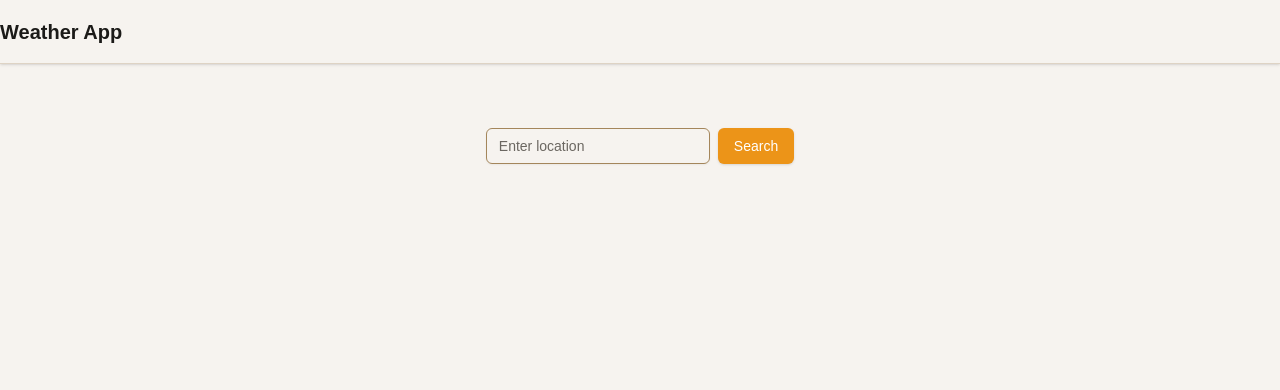
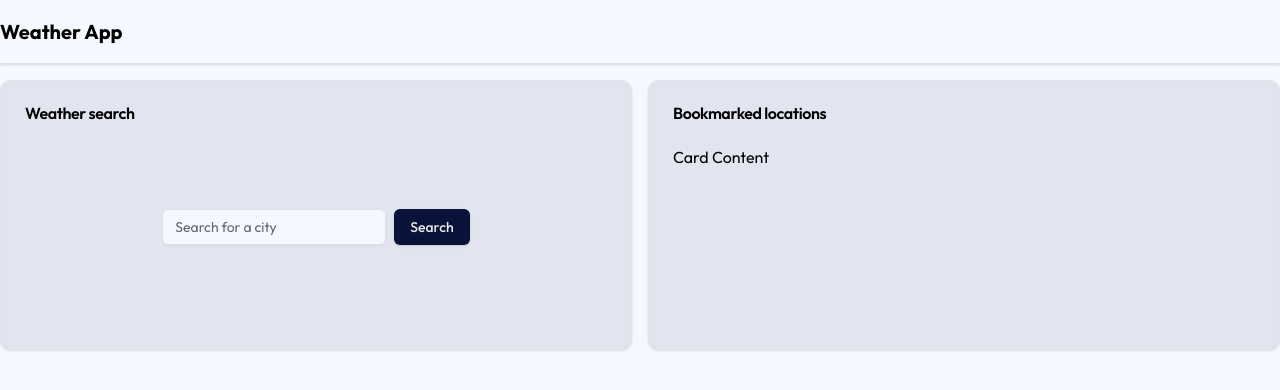
Before and after one commit to EugenVolosciuc/wallife-weather-app, a Next.js app: page / in a window 1280 px wide. Shown: the top 390 px of the page. Built offline with nearby package versions, Linux system fonts and the light colour scheme.

Commit message:
chore: styling changes

```diff
--- a/package.json
+++ b/package.json
@@ -14,8 +14,10 @@
     "clsx": "^2.1.1",
     "lucide-react": "^0.474.0",
     "next": "15.1.6",
+    "next-themes": "^0.4.4",
     "react": "^18.3.1",
     "react-dom": "^18.3.1",
+    "sonner": "^1.7.2",
     "tailwind-merge": "^2.6.0",
     "tailwindcss-animate": "^1.0.7"
   },
--- a/src/app/globals.css
+++ b/src/app/globals.css
@@ -3,52 +3,46 @@
 @tailwind utilities;
 
 body {
-  font-family: Arial, Helvetica, sans-serif;
+  @apply font-sans;
 }
 
 @layer base {
   :root {
-    --background: 35 29% 95%;
-    --foreground: 35 5% 10%;
-    --card: 35 29% 95%;
-    --card-foreground: 35 5% 15%;
-    --popover: 35 29% 95%;
-    --popover-foreground: 35 95% 10%;
-    --primary: 35 85% 51%;
-    --primary-foreground: 0 0% 100%;
-    --secondary: 35 29% 90%;
-    --secondary-foreground: 0 0% 0%;
-    --muted: -3 29% 95%;
-    --muted-foreground: 35 5% 40%;
-    --accent: -3 29% 90%;
-    --accent-foreground: 35 5% 15%;
-    --destructive: 0 50% 50%;
-    --destructive-foreground: 35 5% 95%;
-    --border: 35 29% 82%;
-    --input: 35 29% 50%;
-    --ring: 35 85% 51%;
-    --radius: 0.5rem;
-  }
-  .dark {
-    --background: 35 29% 10%;
-    --foreground: 35 5% 95%;
-    --card: 35 29% 10%;
-    --card-foreground: 35 5% 95%;
-    --popover: 35 29% 5%;
-    --popover-foreground: 35 5% 95%;
-    --primary: 35 85% 51%;
-    --primary-foreground: 0 0% 100%;
-    --secondary: 35 29% 20%;
-    --secondary-foreground: 0 0% 100%;
-    --muted: -3 29% 25%;
-    --muted-foreground: 35 5% 65%;
-    --accent: -3 29% 25%;
-    --accent-foreground: 35 5% 95%;
-    --destructive: 0 50% 50%;
-    --destructive-foreground: 35 5% 95%;
-    --border: 35 29% 50%;
-    --input: 35 29% 50%;
-    --ring: 35 85% 51%;
+    /* Name: custom color palette
+       Author: Ilias Ism
+       URL: https://gradient.page */
+
+    /* CSS: .bg-gradient { background: var(--gradient) } */
+    --gradient: linear-gradient(to top left, #091e3a, #2f80ed, #2d9ee0);
+    --background: 228 98.65% 98.26%;
+    --foreground: 228 7.3% 0.52%;
+
+    --muted: 228 7.3% 91.3%;
+    --muted-foreground: 228 3.65% 41.3%;
+
+    --popover: 228 31.6% 91.3%;
+    --popover-foreground: 228 7.3% 0.65%;
+
+    --card: 228 31.6% 91.3%;
+    --card-foreground: 228 7.3% 0.65%;
+
+    --border: 228 12.3% 89.52%;
+    --input: 228 12.3% 89.52%;
+
+    --primary: 228 73% 13%;
+    --primary-foreground: 228 1.46% 91.3%;
+
+    --secondary: 228 3.65% 95.65%;
+    --secondary-foreground: 228 5.38% 11.3%;
+
+    --accent: 228 3.65% 95.65%;
+    --accent-foreground: 228 5.38% 11.3%;
+
+    --destructive: 0 84.2% 60.2%;
+    --destructive-foreground: 0 0% 98%;
+
+    --ring: 228 73% 13%;
+
     --radius: 0.5rem;
   }
 }
--- a/src/app/layout.tsx
+++ b/src/app/layout.tsx
@@ -1,15 +1,14 @@
 import type { Metadata } from "next";
-import { Geist, Geist_Mono } from "next/font/google";
+import { Outfit } from "next/font/google";
+
 import "./globals.css";
+
 import Header from "@/components/layout/Header";
+import { Toaster } from "@/components/ui/sonner";
 
-const geistSans = Geist({
-  variable: "--font-geist-sans",
-  subsets: ["latin"],
-});
-
-const geistMono = Geist_Mono({
-  variable: "--font-geist-mono",
+const outfit = Outfit({
+  variable: "--font-outfit",
+  display: "swap",
   subsets: ["latin"],
 });
 
@@ -24,11 +23,10 @@ export default function RootLayout({
   children: React.ReactNode;
 }>) {
   return (
-    <html lang="en">
-      <body
-        className={`${geistSans.variable} ${geistMono.variable} antialiased`}
-      >
+    <html lang="en" className={`${outfit.variable} font-sans`}>
+      <body className={`${outfit.variable} antialiased`}>
         <Header />
+        <Toaster />
         {children}
       </body>
     </html>
--- a/src/app/page.tsx
+++ b/src/app/page.tsx
@@ -1,9 +1,11 @@
+import BookmarkedLocationsContainer from "@/components/weather/BookmarkedLocationsContainer";
 import LocationSearchContainer from "@/components/weather/Search";
 
 export default function Home() {
   return (
-    <div>
+    <div className="container mx-auto mt-4 flex flex-wrap gap-4">
       <LocationSearchContainer />
+      <BookmarkedLocationsContainer />
     </div>
   );
 }
--- a/src/components/ui/input.tsx
+++ b/src/components/ui/input.tsx
@@ -1,6 +1,6 @@
-import * as React from "react"
+import * as React from "react";
 
-import { cn } from "@/lib/utils"
+import { cn } from "@/lib/utils";
 
 const Input = React.forwardRef<HTMLInputElement, React.ComponentProps<"input">>(
   ({ className, type, ...props }, ref) => {
@@ -8,15 +8,15 @@ const Input = React.forwardRef<HTMLInputElement, React.ComponentProps<"input">>(
       <input
         type={type}
         className={cn(
-          "flex h-9 w-full rounded-md border border-input bg-transparent px-3 py-1 text-base shadow-sm transition-colors file:border-0 file:bg-transparent file:text-sm file:font-medium file:text-foreground placeholder:text-muted-foreground focus-visible:outline-none focus-visible:ring-1 focus-visible:ring-ring disabled:cursor-not-allowed disabled:opacity-50 md:text-sm",
+          "flex h-9 w-full rounded-md border border-input bg-background px-3 py-1 text-base shadow-sm transition-colors file:border-0 file:bg-background file:text-sm file:font-medium file:text-foreground placeholder:text-muted-foreground focus-visible:outline-none focus-visible:ring-1 focus-visible:ring-ring disabled:cursor-not-allowed disabled:opacity-50 md:text-sm",
           className
         )}
         ref={ref}
         {...props}
       />
-    )
+    );
   }
-)
-Input.displayName = "Input"
+);
+Input.displayName = "Input";
 
-export { Input }
+export { Input };
--- /dev/null
+++ b/src/components/ui/sonner.tsx
@@ -0,0 +1,31 @@
+"use client"
+
+import { useTheme } from "next-themes"
+import { Toaster as Sonner } from "sonner"
+
+type ToasterProps = React.ComponentProps<typeof Sonner>
+
+const Toaster = ({ ...props }: ToasterProps) => {
+  const { theme = "system" } = useTheme()
+
+  return (
+    <Sonner
+      theme={theme as ToasterProps["theme"]}
+      className="toaster group"
+      toastOptions={{
+        classNames: {
+          toast:
+            "group toast group-[.toaster]:bg-background group-[.toaster]:text-foreground group-[.toaster]:border-border group-[.toaster]:shadow-lg",
+          description: "group-[.toast]:text-muted-foreground",
+          actionButton:
+            "group-[.toast]:bg-primary group-[.toast]:text-primary-foreground",
+          cancelButton:
+            "group-[.toast]:bg-muted group-[.toast]:text-muted-foreground",
+        },
+      }}
+      {...props}
+    />
+  )
+}
+
+export { Toaster }
--- /dev/null
+++ b/src/components/weather/BookmarkedLocationsContainer.tsx
@@ -0,0 +1,16 @@
+import { Card, CardContent, CardHeader, CardTitle } from "@/components/ui/card";
+
+const BookmarkedLocationsContainer = () => {
+  return (
+    <Card className="flex-1">
+      <CardHeader>
+        <CardTitle>Bookmarked locations</CardTitle>
+      </CardHeader>
+      <CardContent>
+        <p>Card Content</p>
+      </CardContent>
+    </Card>
+  );
+};
+
+export default BookmarkedLocationsContainer;
--- a/src/components/weather/Search.tsx
+++ b/src/components/weather/Search.tsx
@@ -1,11 +1,13 @@
 "use client";
 
 import { useState } from "react";
+import { toast } from "sonner";
 
 import { Input } from "@/components/ui/input";
 import { Button } from "@/components/ui/button";
 import { WeatherData } from "@/types/weather-api";
 import WeatherDisplay from "./LocationWeatherDisplay";
+import { Card, CardContent, CardHeader, CardTitle } from "@/components/ui/card";
 
 const WeatherSearch = () => {
   const [weatherData, setWeatherData] = useState<WeatherData | null>(null);
@@ -15,6 +17,11 @@ const WeatherSearch = () => {
     try {
       const response = await fetch(`/api/weather?location=${search}`);
       const data = await response.json();
+
+      if (!data.id) {
+        return toast.error("Could not find the searched location");
+      }
+
       setWeatherData(data);
     } catch (error) {
       console.error("Error fetching weather data:", error);
@@ -22,6 +29,11 @@ const WeatherSearch = () => {
   };
 
   return (
+    <Card className="flex-1">
+      <CardHeader>
+        <CardTitle>Weather search</CardTitle>
+      </CardHeader>
+      <CardContent>
         <div className="flex flex-col items-center justify-center py-16">
           <form
             onSubmit={(event) => {
@@ -34,14 +46,16 @@ const WeatherSearch = () => {
             <Input
               className="w-56"
               type="text"
-          placeholder="Enter location"
+              placeholder="Search for a city"
               value={search}
               onChange={(e) => setSearch(e.target.value)}
             />
             <Button type="submit">Search</Button>
           </form>
-      {weatherData && <WeatherDisplay weather={weatherData} />}
+          {weatherData && <WeatherDisplay weather={weatherData} canBookmark />}
         </div>
+      </CardContent>
+    </Card>
   );
 };
 
--- a/tailwind.config.ts
+++ b/tailwind.config.ts
@@ -9,54 +9,57 @@ export default {
   ],
   theme: {
     extend: {
+      fontFamily: {
+        sans: ["var(--font-outfit)"],
+      },
       colors: {
-  			background: 'hsl(var(--background))',
-  			foreground: 'hsl(var(--foreground))',
+        background: "hsl(var(--background))",
+        foreground: "hsl(var(--foreground))",
         card: {
-  				DEFAULT: 'hsl(var(--card))',
-  				foreground: 'hsl(var(--card-foreground))'
+          DEFAULT: "hsl(var(--card))",
+          foreground: "hsl(var(--card-foreground))",
         },
         popover: {
-  				DEFAULT: 'hsl(var(--popover))',
-  				foreground: 'hsl(var(--popover-foreground))'
+          DEFAULT: "hsl(var(--popover))",
+          foreground: "hsl(var(--popover-foreground))",
         },
         primary: {
-  				DEFAULT: 'hsl(var(--primary))',
-  				foreground: 'hsl(var(--primary-foreground))'
+          DEFAULT: "hsl(var(--primary))",
+          foreground: "hsl(var(--primary-foreground))",
         },
         secondary: {
-  				DEFAULT: 'hsl(var(--secondary))',
-  				foreground: 'hsl(var(--secondary-foreground))'
+          DEFAULT: "hsl(var(--secondary))",
+          foreground: "hsl(var(--secondary-foreground))",
         },
         muted: {
-  				DEFAULT: 'hsl(var(--muted))',
-  				foreground: 'hsl(var(--muted-foreground))'
+          DEFAULT: "hsl(var(--muted))",
+          foreground: "hsl(var(--muted-foreground))",
         },
         accent: {
-  				DEFAULT: 'hsl(var(--accent))',
-  				foreground: 'hsl(var(--accent-foreground))'
+          DEFAULT: "hsl(var(--accent))",
+          foreground: "hsl(var(--accent-foreground))",
         },
         destructive: {
-  				DEFAULT: 'hsl(var(--destructive))',
-  				foreground: 'hsl(var(--destructive-foreground))'
+          DEFAULT: "hsl(var(--destructive))",
+          foreground: "hsl(var(--destructive-foreground))",
         },
-  			border: 'hsl(var(--border))',
-  			input: 'hsl(var(--input))',
-  			ring: 'hsl(var(--ring))',
+        border: "hsl(var(--border))",
+        input: "hsl(var(--input))",
+        ring: "hsl(var(--ring))",
         chart: {
-  				'1': 'hsl(var(--chart-1))',
-  				'2': 'hsl(var(--chart-2))',
-  				'3': 'hsl(var(--chart-3))',
-  				'4': 'hsl(var(--chart-4))',
-  				'5': 'hsl(var(--chart-5))'
-  			}
+          "1": "hsl(var(--chart-1))",
+          "2": "hsl(var(--chart-2))",
+          "3": "hsl(var(--chart-3))",
+          "4": "hsl(var(--chart-4))",
+          "5": "hsl(var(--chart-5))",
+        },
       },
       borderRadius: {
-  			lg: 'var(--radius)',
-  			md: 'calc(var(--radius) - 2px)',
-  			sm: 'calc(var(--radius) - 4px)'
-  		}
-  	}
+        lg: "var(--radius)",
+        md: "calc(var(--radius) - 2px)",
+        sm: "calc(var(--radius) - 4px)",
+      },
+    },
   },
   plugins: [require("tailwindcss-animate")],
 } satisfies Config;
```
Also changed, not shown: src/components/weather/LocationWeatherDisplay.tsx (+38 -9 lines), 1 other file (tests, documents, lock files or other folders). Lines whose indentation alone changed are shown as unchanged.
